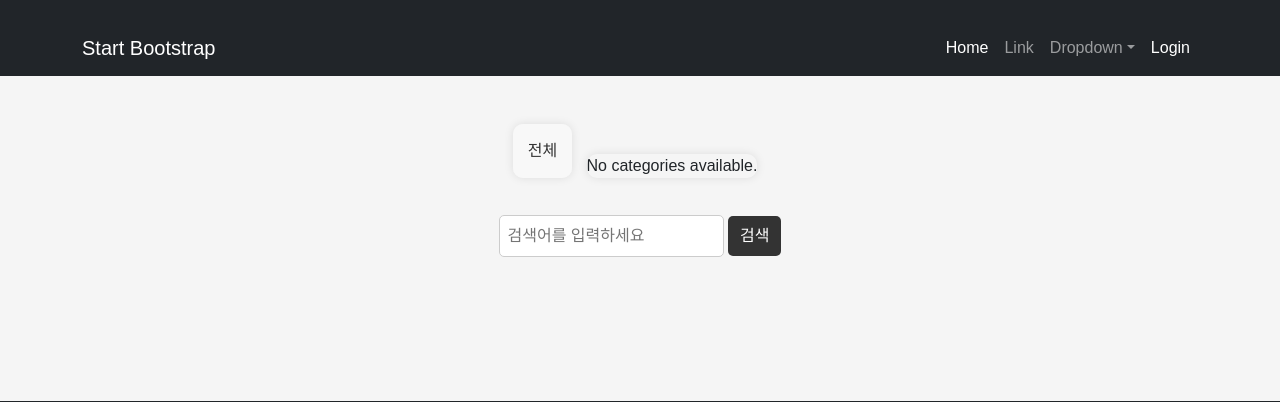
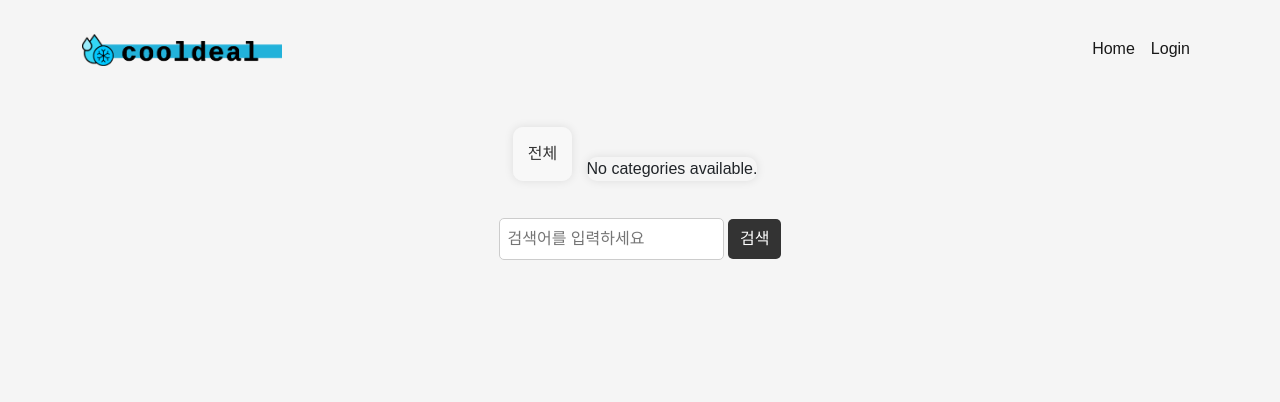
Before and after one commit to wjwjsk/remove_error, a Django app: page / in a window 1280 px wide. Shown: the top 402 px of the page. Run offline with Django 4.2, Linux system fonts and the light colour scheme; data that the repository does not hold is empty; parts of the project's set-up code (start-up, migrations or seed data) failed here and were passed over; some libraries are stand-ins or nearby versions.

Commit message:
로고 및 nav바 색 수정

```diff
--- a/remove_error/apps/templates/main.html
+++ b/remove_error/apps/templates/main.html
@@ -6,7 +6,8 @@
         <meta name="viewport" content="width=device-width, initial-scale=1, shrink-to-fit=no" />
         <meta name="description" content="" />
         <meta name="author" content="" />
-        <title>Shop Homepage - Start Bootstrap Template</title>
+        <link rel="icon" href="{% static "images/favicon.ico" %}" type="image/x-icon">
+        <title>cooldeal - 시원한 딜</title>
         <!-- Favicon-->
         <link rel="icon" type="image/x-icon" href="assets/favicon.ico" />
         <!-- Bootstrap icons-->
--- a/remove_error/apps/templates/nav.html
+++ b/remove_error/apps/templates/nav.html
@@ -1,11 +1,14 @@
-<nav class="navbar navbar-expand-lg navbar-dark bg-dark">
+{% load static %}
+<nav class="navbar navbar-expand-lg">
     <div class="container">
-        <a class="navbar-brand" href="{% url 'main' %}">Start Bootstrap</a>
+        <a class="navbar-brand" href="{% url 'main' %}">
+            <img src="{% static 'images/logo.png' %}" alt="" style="width : 200px">
+        </a>
         <button class="navbar-toggler" type="button" data-bs-toggle="collapse" data-bs-target="#navbarSupportedContent" aria-controls="navbarSupportedContent" aria-expanded="false" aria-label="Toggle navigation"><span class="navbar-toggler-icon"></span></button>
         <div class="collapse navbar-collapse" id="navbarSupportedContent">
             <ul class="navbar-nav ms-auto mb-2 mb-lg-0">
                 <li class="nav-item"><a class="nav-link active" aria-current="page" href="{% url 'main' %}">Home</a></li>
-                <li class="nav-item"><a class="nav-link" href="#">Link</a></li>
+                {% comment %} <li class="nav-item"><a class="nav-link" href="#">Link</a></li>
                 <li class="nav-item dropdown">
                     <a class="nav-link dropdown-toggle" id="navbarDropdown" href="#" role="button" data-bs-toggle="dropdown" aria-expanded="false">Dropdown</a>
                     <ul class="dropdown-menu dropdown-menu-end" aria-labelledby="navbarDropdown">
@@ -14,7 +17,7 @@
                         <li><hr class="dropdown-divider" /></li>
                         <li><a class="dropdown-item" href="#">Something else here</a></li>
                     </ul>
-                </li>
+                </li> {% endcomment %}
 
                                 {% comment %} 로그인 버튼 {% endcomment %}
 
```
Also changed, not shown: remove_error/apps/static/images/favicon.ico (added), remove_error/apps/static/images/logo.png (added).
